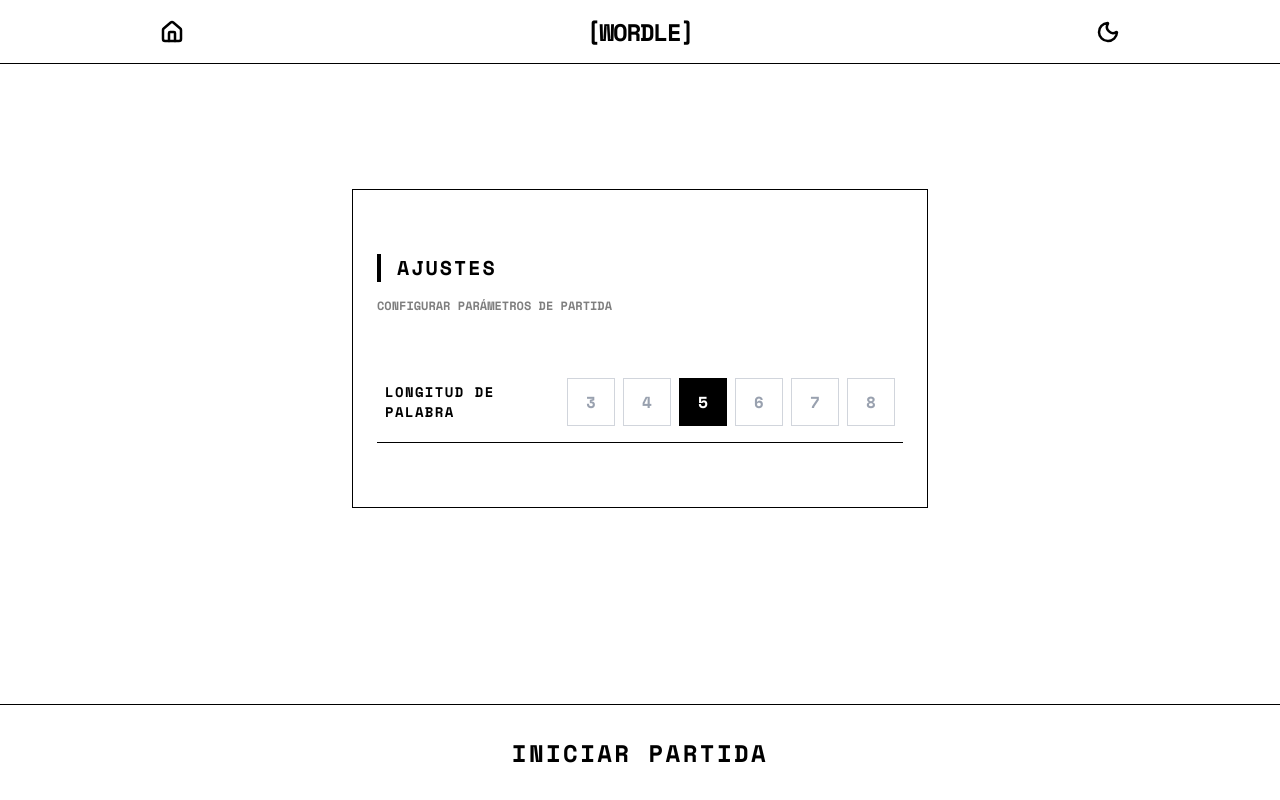
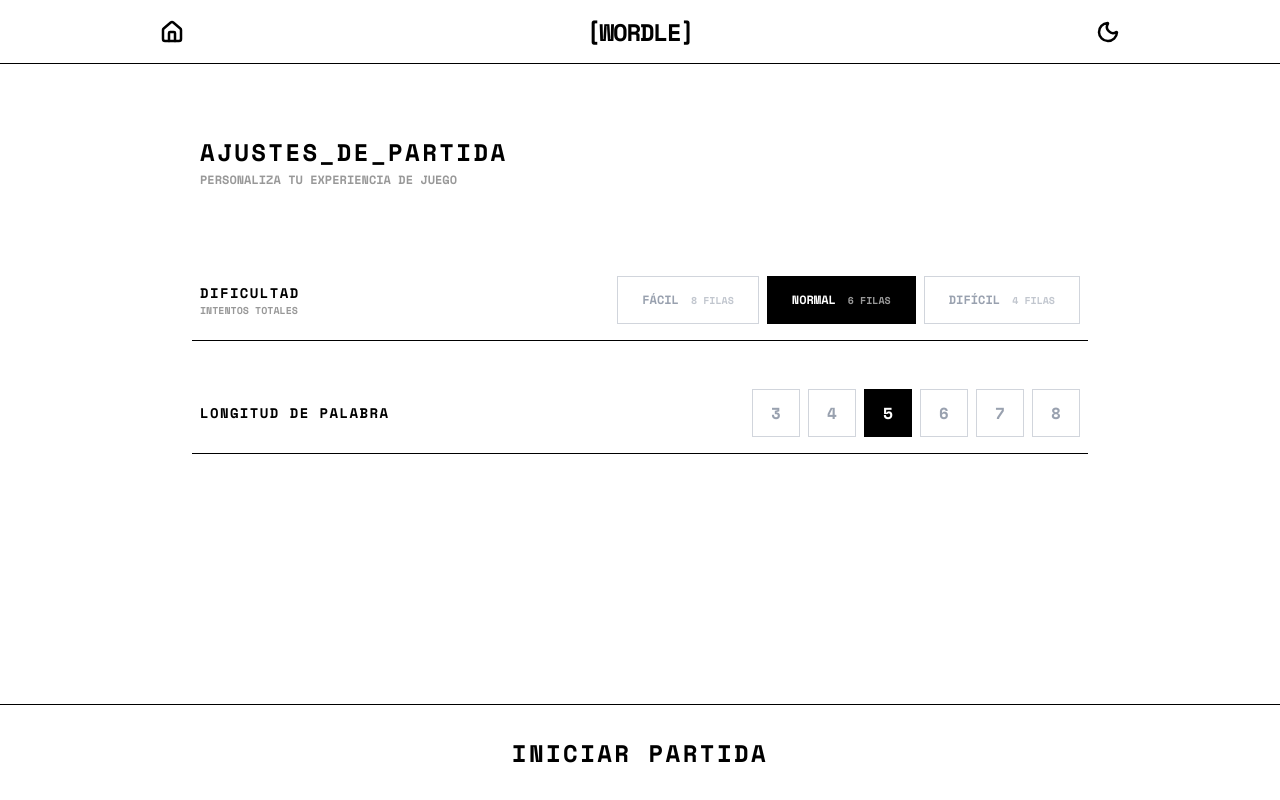
Before and after one commit to Adriel-M-A/text-games, a React (Vite) app: page /wordle in a window 1280 px wide. Built offline with nearby package versions, Linux system fonts and the light colour scheme.

Commit message:
Rediseño de configuración de Wordle: filas, dificultad funcional y acceso rápido a ajustes

```diff
--- /dev/null
+++ b/src/components/games/Wordle/DifficultySelector.jsx
@@ -0,0 +1,29 @@
+const DifficultySelector = ({ levels, currentLevel, onChange }) => {
+  return (
+    <div className="w-full flex items-center justify-between border-b border-black dark:border-white py-4 px-2 font-mono">
+      <div className="flex flex-col">
+        <span className="text-sm font-bold uppercase tracking-widest">Dificultad</span>
+        <span className="text-[10px] opacity-40 uppercase font-black">intentos totales</span>
+      </div>
+      <div className="flex gap-2">
+        {levels.map(level => (
+          <button
+            key={level.id}
+            onClick={() => onChange(level.id)}
+            className={`
+              flex-1 h-12 border flex items-center justify-center gap-3 transition-all px-6
+              ${currentLevel === level.id
+                ? 'bg-black text-white dark:bg-white dark:text-black border-black dark:border-white'
+                : 'border-gray-300 dark:border-gray-700 text-gray-400 hover:border-black dark:hover:border-white'}
+            `}
+          >
+            <span className="text-xs font-black uppercase whitespace-nowrap">{level.name}</span>
+            <span className="text-[10px] opacity-60 font-black whitespace-nowrap">{level.rows} FILAS</span>
+          </button>
+        ))}
+      </div>
+    </div>
+  )
+}
+
+export default DifficultySelector
--- a/src/hooks/useWordle.js
+++ b/src/hooks/useWordle.js
@@ -1,6 +1,6 @@
 import { useState, useCallback, useMemo } from 'react'
 
-const useWordle = (solution, length = 5, dictionary = []) => {
+const useWordle = (solution, length = 5, dictionary = [], maxAttempts = 6) => {
   const [currentGuess, setCurrentGuess] = useState('')
   const [guesses, setGuesses] = useState([])
   const [isGameOver, setIsGameOver] = useState(false)
@@ -38,10 +38,10 @@
     if (currentGuess.toUpperCase() === solution.toUpperCase()) {
       setIsWinner(true)
       setIsGameOver(true)
-    } else if (updatedGuesses.length >= 6) {
+    } else if (updatedGuesses.length >= maxAttempts) {
       setIsGameOver(true)
     }
-  }, [currentGuess, guesses, solution])
+  }, [currentGuess, guesses, solution, maxAttempts])
 
   const handleKeyUp = useCallback(({ key }) => {
     if (isGameOver) return
--- a/src/layouts/ConfigLayout.jsx
+++ b/src/layouts/ConfigLayout.jsx
@@ -5,8 +5,8 @@
     <div className="h-screen flex flex-col bg-white dark:bg-black text-black dark:text-white transition-colors duration-300 overflow-hidden font-mono">
       <GlobalHeader title={title} showBack={true} />
 
-      <main className="flex-1 overflow-auto flex flex-col items-center justify-center p-6 pb-24">
-        <div className="w-full max-w-xl border border-black dark:border-white p-6">
+      <main className="flex-1 overflow-auto flex flex-col items-center justify-start p-6 pt-10">
+        <div className="w-full max-w-4xl">
           {children}
         </div>
       </main>
--- a/src/layouts/GameLayout.jsx
+++ b/src/layouts/GameLayout.jsx
@@ -1,19 +1,28 @@
-import { RotateCcw } from 'lucide-react'
+import { RotateCcw, Settings } from 'lucide-react'
 import GlobalHeader from '../components/layout/GlobalHeader'
 import IconButton from '../components/ui/IconButton'
 
-const GameLayout = ({ children, title, onReset }) => {
-  const ResetButton = (
-    <IconButton
-      icon={RotateCcw}
-      onClick={onReset}
-      title="Reiniciar Juego"
-    />
+const GameLayout = ({ children, title, onReset, onSettings }) => {
+  const ActionButtons = (
+    <div className="flex items-center gap-1">
+      {onSettings && (
+        <IconButton
+          icon={Settings}
+          onClick={onSettings}
+          title="Ajustes de Partida"
+        />
+      )}
+      <IconButton
+        icon={RotateCcw}
+        onClick={onReset}
+        title="Reiniciar Juego"
+      />
+    </div>
   )
 
   return (
     <div className="h-screen flex flex-col bg-white dark:bg-black text-black dark:text-white transition-colors duration-300 overflow-hidden font-mono">
-      <GlobalHeader title={title} showBack={true} actionButton={ResetButton} />
+      <GlobalHeader title={title} showBack={true} actionButton={ActionButtons} />
 
       <main className="flex-1 overflow-auto flex flex-col items-center justify-center p-6 bg-white dark:bg-black">
         {children}
--- a/src/pages/games/Wordle/WordlePage.jsx
+++ b/src/pages/games/Wordle/WordlePage.jsx
@@ -7,13 +7,24 @@
 import { AlertCircle } from 'lucide-react'
 import LengthSelector from '../../../components/games/Wordle/LengthSelector'
 import VisualKeyboard from '../../../components/games/Wordle/VisualKeyboard'
+import DifficultySelector from '../../../components/games/Wordle/DifficultySelector'
 
 const WordlePage = () => {
   const [gameState, setGameState] = useState('setup') // 'setup' | 'playing'
   const [wordLength, setWordLength] = useState(5)
+  const [difficulty, setDifficulty] = useState('normal')
   const [solution, setSolution] = useState('')
 
+  const difficulties = [
+    { id: 'easy', name: 'Fácil', rows: 8 },
+    { id: 'normal', name: 'Normal', rows: 6 },
+    { id: 'hard', name: 'Difícil', rows: 4 }
+  ]
+
   const dictionary = useMemo(() => WORDS_ES[wordLength] || [], [wordLength])
+  const maxAttempts = useMemo(() => {
+    return difficulties.find(d => d.id === difficulty)?.rows || 6
+  }, [difficulty])
 
   const {
     currentGuess,
@@ -24,7 +35,7 @@
     handleKeyUp,
     resetGame,
     usedLetters
-  } = useWordle(solution, wordLength, dictionary)
+  } = useWordle(solution, wordLength, dictionary, maxAttempts)
 
   const startGame = useCallback(() => {
     const words = WORDS_ES[wordLength]
@@ -60,12 +71,23 @@
         onStart={startGame}
         startLabel="EMPEZAR"
       >
-        <div className="space-y-12 py-10">
-          <div className="space-y-4">
-            <h2 className="text-xl font-black uppercase tracking-widest border-l-4 border-black dark:border-white pl-4">Ajustes</h2>
-            <p className="text-xs font-bold uppercase opacity-50">Configurar parámetros de partida</p>
+        <div className="flex flex-col gap-8">
+          {/* Fila 1: Encabezado de Ajustes */}
+          <div className="pt-8 pb-10 px-2 space-y-1">
+            <h2 className="text-2xl font-black uppercase tracking-widest">
+              AJUSTES_DE_PARTIDA
+            </h2>
+            <p className="text-xs font-bold uppercase opacity-40">Personaliza tu experiencia de juego</p>
           </div>
 
+          {/* Fila 2: Dificultad */}
+          <DifficultySelector
+            levels={difficulties}
+            currentLevel={difficulty}
+            onChange={setDifficulty}
+          />
+
+          {/* Fila 3: Longitud */}
           <LengthSelector
             lengths={[3, 4, 5, 6, 7, 8]}
             currentLength={wordLength}
@@ -77,7 +99,7 @@
   }
 
   return (
-    <GameLayout title="Wordle" onReset={onReset}>
+    <GameLayout title="Wordle" onReset={onReset} onSettings={goToSetup}>
       <div className="flex-1 overflow-auto w-full max-w-5xl mx-auto flex flex-col items-center justify-center gap-10 py-8 animate-in fade-in duration-700">
         {/* Fila 1: Tablero */}
         <div className="relative group flex flex-col items-center">
@@ -85,6 +107,7 @@
             guesses={guesses}
             currentGuess={currentGuess}
             length={wordLength}
+            maxAttempts={maxAttempts}
           />
 
           {isGameOver && (
```
